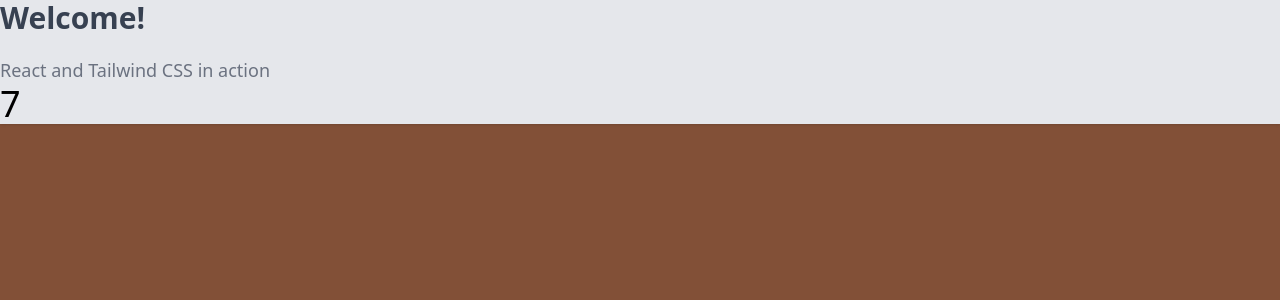
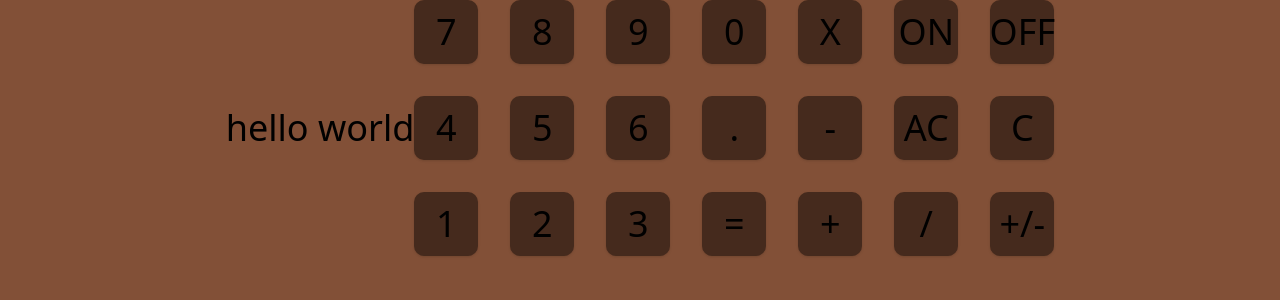
Before and after one commit to emoral435/Chocolator, a React (Create React App) app: page / in a window 1280 px wide. Shown: the top 300 px of the page. Built offline with nearby package versions, Linux system fonts and the light colour scheme.

Commit message:
Added buttons grid

```diff
--- a/src/App.js
+++ b/src/App.js
@@ -1,15 +1,10 @@
-import NumberButton from "./Components/NumberButton"
+import NumberGrid from "./Components/NumberGrid"
 
 export default function App() {
   return (
-    <div className='container mx-auto bg-gray-200 roundex-xl shadow'>
-      <p className='text-3xl text-gray-700 font-bold mb-5'>
-        Welcome!
-      </p>
-      <p className='text-gray-500 text-lg'>
-        React and Tailwind CSS in action
-      </p>
-      <NumberButton symbol='7' />
+    <div className="flex items-center justify-center text-4xl">
+      hello world
+      <NumberGrid />
     </div>
   )
 }
--- a/src/Components/GreenOutput/index.jsx
+++ b/src/Components/GreenOutput/index.jsx
@@ -0,0 +1,5 @@
+export default function GreenOutput(props) {
+    return (<div></div>
+
+    )
+}
--- a/src/Components/NumberButton/index.jsx
+++ b/src/Components/NumberButton/index.jsx
@@ -1,5 +1,6 @@
 export default function NumberButton(props) {
-    return (<button className='rounded-[10px]'>
-        <div className='text-4xl'>{props.symbol}</div>
-    </button>)
-}
+    let textSize = props.size
+    return (<button className='rounded-[10px] box-border padding-8 w-16 h-16 bg-[#452a1d] flex items-center justify-center shadow'>
+        <div className={`text-${textSize}xl`}>{props.symbol}</div>
+    </button >)
+};
--- /dev/null
+++ b/src/Components/NumberGrid/index.jsx
@@ -0,0 +1,29 @@
+import NumberButton from "../NumberButton";
+
+export default function NumberGrid(props) {
+    return (
+        <div className='grid grid-cols-7 grid-rows-3 gap-8'>
+            <NumberButton size='5' symbol='7' />
+            <NumberButton size='5' symbol='8' />
+            <NumberButton size='5' symbol='9' />
+            <NumberButton size='5' symbol='0' />
+            <NumberButton size='5' symbol='X' />
+            <NumberButton size='3' symbol='ON' />
+            <NumberButton size='9' symbol='OFF' />
+            <NumberButton size='5' symbol='4' />
+            <NumberButton size='5' symbol='5' />
+            <NumberButton size='5' symbol='6' />
+            <NumberButton size='5' symbol='.' />
+            <NumberButton size='5' symbol='-' />
+            <NumberButton size='3' symbol='AC' />
+            <NumberButton size='3' symbol='C' />
+            <NumberButton size='5' symbol='1' />
+            <NumberButton size='5' symbol='2' />
+            <NumberButton size='5' symbol='3' />
+            <NumberButton size='5' symbol='=' />
+            <NumberButton size='5' symbol='+' />
+            <NumberButton size='5' symbol='/' />
+            <NumberButton size='5' symbol='+/-' />
+        </div>
+    )
+}
```
